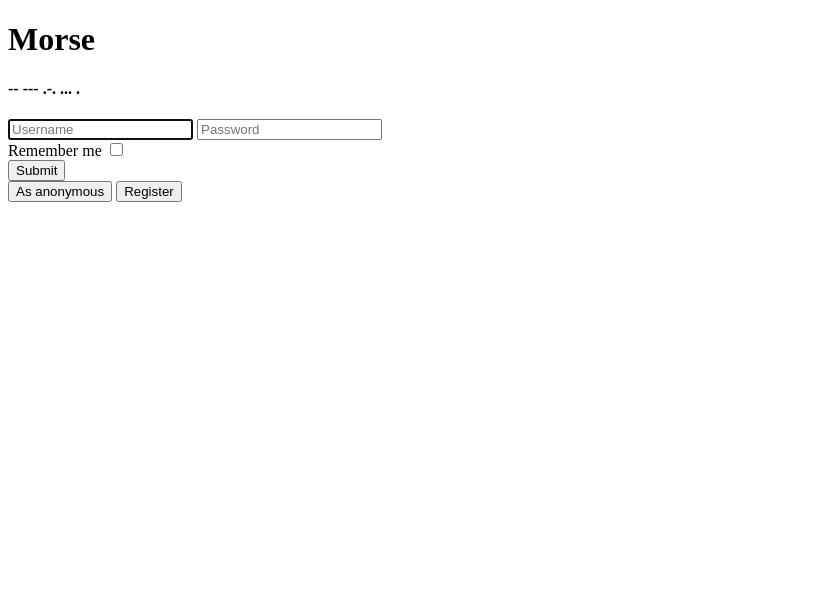
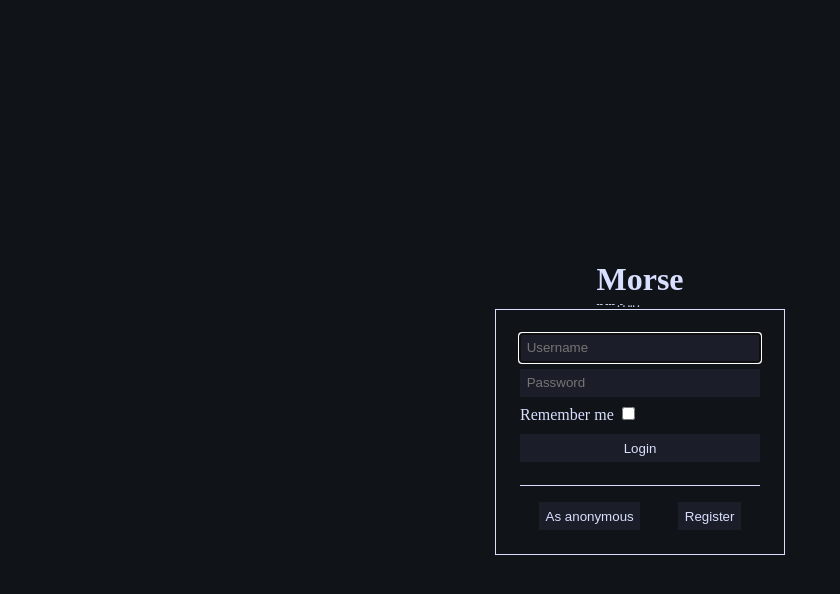
Before and after one commit to Backendt/Morse, a plain HTML site: page morse-web/src/login.html in a window 1280 px wide. Shown: the whole page, without its empty margins (0-840 px from the left). Drawn offline with Linux system fonts and the light colour scheme.

Commit message:
Added CSS to login page

```diff
--- /dev/null
+++ b/morse-web/src/css/login.css
@@ -0,0 +1,48 @@
+html, body, .center {
+    height: 100%;
+}
+
+#title * {
+    margin: 0px;
+}
+
+#title h4 {
+    font-size: 0.6em;
+}
+
+.center {
+    display: flex;
+    flex-direction: column;
+    justify-content: center;
+    align-items: center;
+}
+
+main {
+    padding: 1.5em;
+    width: 100%;
+}
+
+form {
+    display: flex;
+    flex-direction: column;
+}
+
+form * {
+    margin-bottom: 0.5em;
+}
+
+#account-buttons {
+    margin-top: 1em;
+    padding-top: 1em;
+    border-top: solid 1px;
+    display: flex;
+    justify-content: space-around;
+}
+
+/* On desktop */
+@media only screen and (min-width: 700px) {
+    main {
+        border: solid 0.1em;
+        width: 15em;
+    }
+}
--- /dev/null
+++ b/morse-web/src/css/main.css
@@ -0,0 +1,16 @@
+html {
+    background-color: #101318;
+    color: #D9DFFF;
+    font-family: "JetBrains Mono"; /*TODO Might not be available*/
+}
+
+input, button, input:before {
+    background-color: #1b1e28;
+    color: #D9DFFF;
+    border: none;
+    padding: 0.5em;
+}
+
+input:hover, button:hover {
+    background-color: #16161e;
+}
--- a/morse-web/src/login.html
+++ b/morse-web/src/login.html
@@ -5,14 +5,18 @@
         <meta charset="UTF-8">
         <meta name="viewport" content="width=device-width, initial-scale=1.0">
         <meta http-equiv="X-UA-Compatible" content="ie=edge">
+        <link rel="stylesheet" href="css/main.css">
+        <link rel="stylesheet" href="css/login.css">
         <script defer src="js/notifications.js"></script>
         <script defer src="js/token.js"></script>
         <script defer onload="onAuthPageLoad()" src="js/auth.js"></script>
     </head>
     <body>
         <div class="center">
-            <h1>Morse</h1>
-            <h4>-- --- .-. ... .</h4>
+            <div id="title">
+                <h1>Morse</h1>
+                <h4>-- --- .-. ... .</h4>
+            </div>
             <main>
                 <form id="user-form">
                     <input id="username" type="text" placeholder="Username" autofocus required/>
@@ -21,9 +25,9 @@
                         <label for="remember">Remember me</label>
                         <input id="remember" type="checkbox" value="yes"/>
                     </div>
-                    <input type="submit" value="Submit"/>
+                    <input type="submit" value="Login"/>
                 </form>
-                <div>
+                <div id="account-buttons">
                     <button id="anonymous-button">As anonymous</button>
                     <button id="register-button">Register</button>
                 </div>
```
